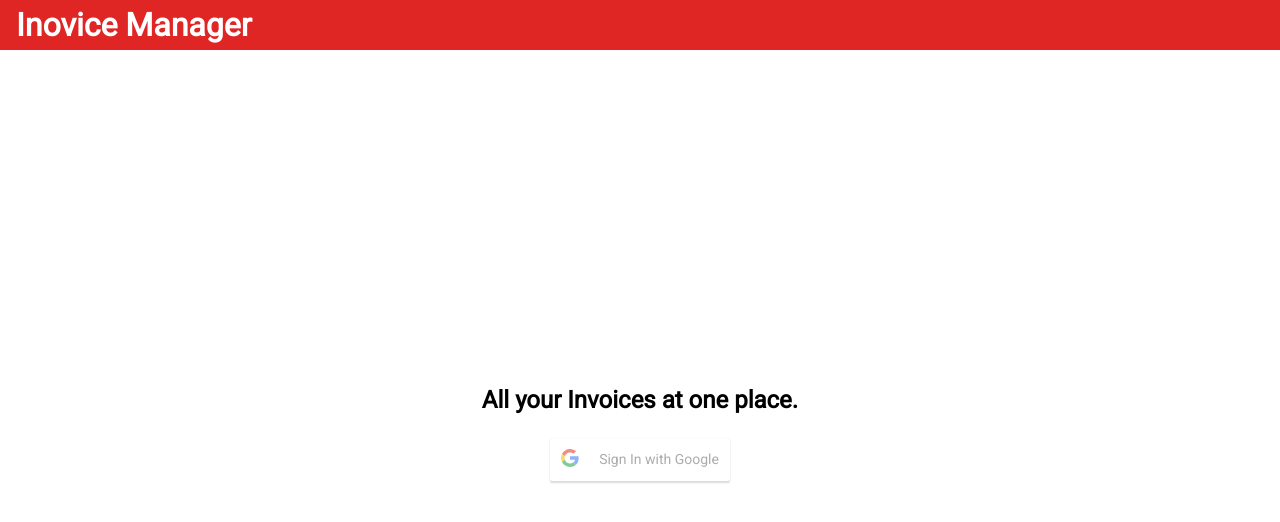
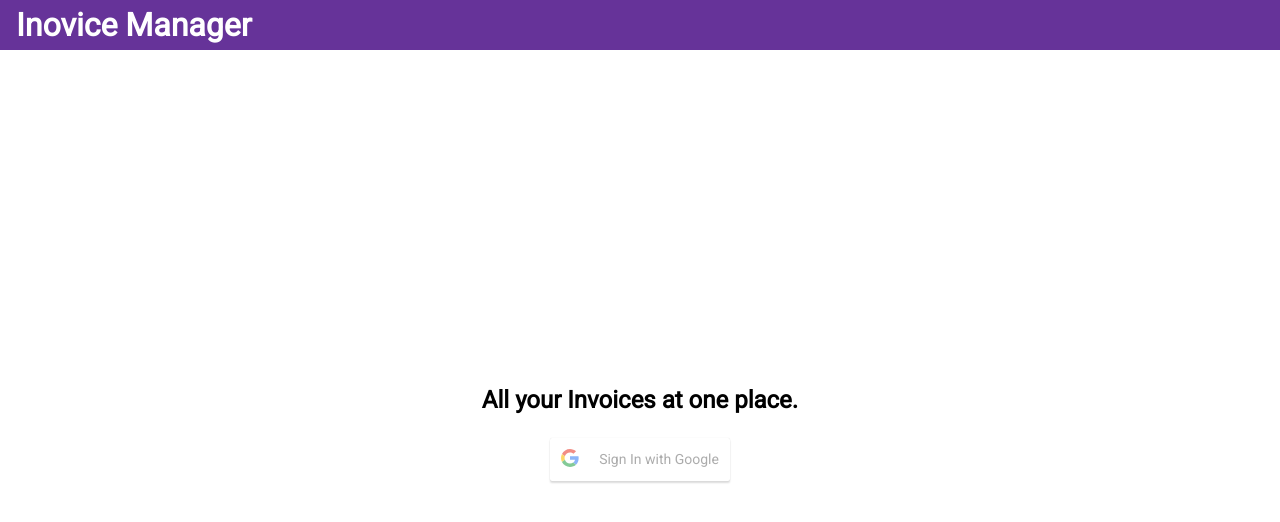
Before and after one commit to ayushmanbh/invoice-manager-react, a React (Create React App) app: page / in a window 1280 px wide. Shown: the top 522 px of the page. Built offline with nearby package versions, Linux system fonts and the light colour scheme; no server answers.

Commit message:
changing header bg to rebeccapurple

```diff
--- a/src/App.css
+++ b/src/App.css
@@ -150,7 +150,7 @@ hr {
   display: flex;
   justify-content: space-between;
   align-items: center;
-  background-color: #e02525;
+  background-color: rebeccapurple;
 }
 #header .title {
   margin: 0;
@@ -163,12 +163,12 @@ hr {
 }
 #header .auth-options button {
   padding: 0 1rem;
-  background-color: #b91b1b;
+  background-color: rgb(68, 6, 129);
   color: #ffffff;
   font-size: 1.1rem;
 }
 #header .auth-options button:hover {
-  background-color: #be3a3a;
+  background-color: rgb(118, 64, 172);
 }
 #header .profile {
   margin: 0.2rem;
```
